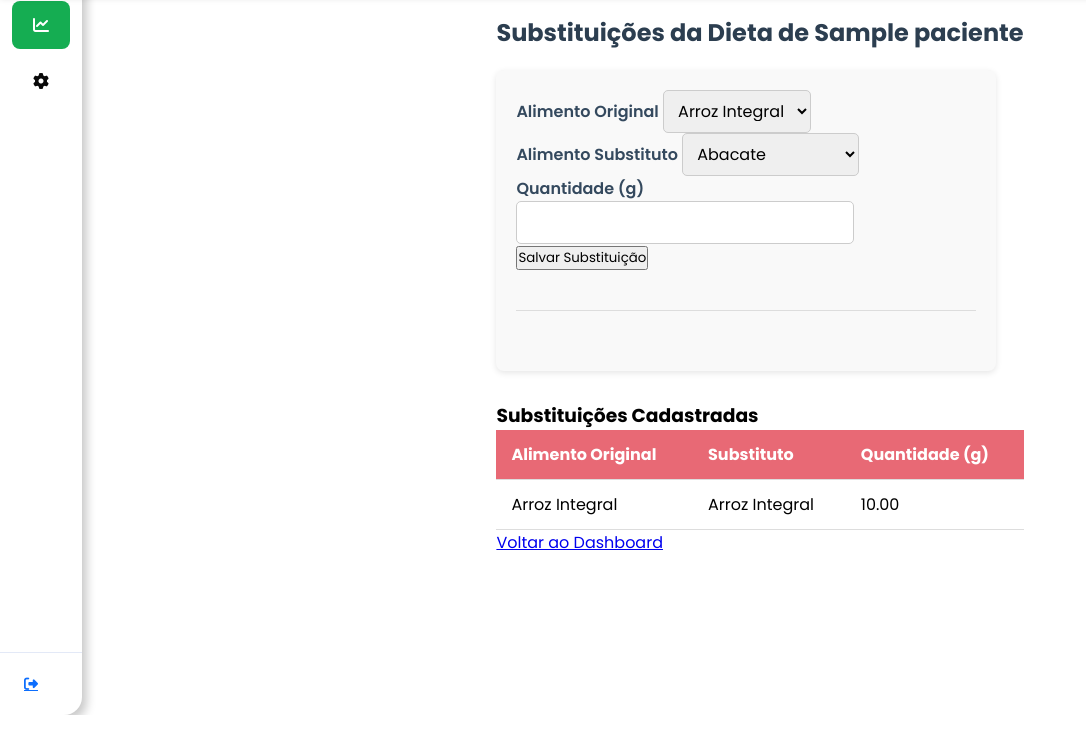
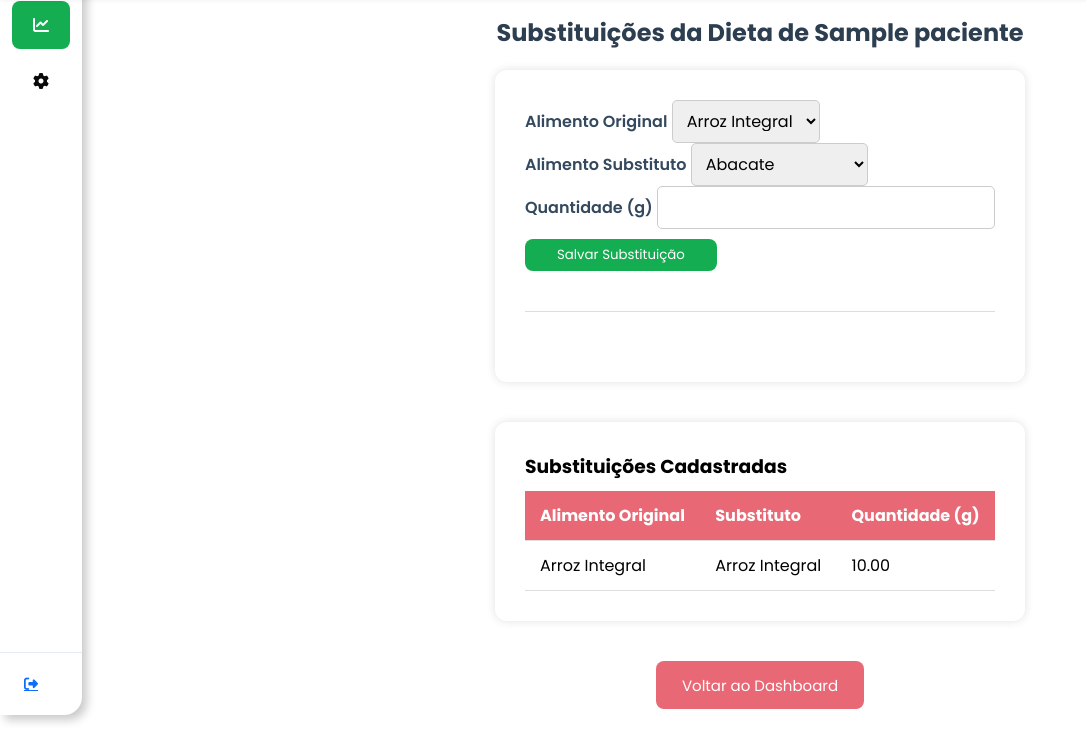
Before and after one commit to cllararibeiro/smartnutri, a Flask app: page /nutricionista/substituicoes/1 in a window 1280 px wide. Shown: the part 85-814 px from the top of the page, without its empty margins (0-1086 px from the left). Run offline with Flask 3, Linux system fonts and the light colour scheme; the first user in the database is signed in; data comes from the database, SQL or seed files in the repository; tables that the repository leaves empty hold one stand-in row (Sample ...).

Commit message:
tela de substitui

```diff
--- a/static/css/substituicoes.css
+++ b/static/css/substituicoes.css
@@ -18,24 +18,51 @@
   --bege-claro:#f7f7f7;
 }
 
+
+#content-wrapper {
+  display: flex;
+  justify-content: center;
+  align-items: center;
+  flex-direction: column;
+}
  h2 {
     margin-bottom: 20px;
     color: #2c3e50;
   }
 
+  h3 {
+    margin-bottom: 10px;
+  }
   .cardnew {
-    background: #f9f9f9;
-    border-radius: 8px;
-    padding: 20px;
-    max-width: 500px;
-    margin-bottom: 30px;
-    box-shadow: 0 2px 6px rgba(0,0,0,0.1);
+    background: #fff;
+    padding: 30px;
+    border-radius: 12px;
+    box-shadow: 0 0 10px rgba(0, 0, 0, 0.12);
+    margin-bottom: 40px;
+    width: 100%;
+    max-width: 100%;
+  }
+
+  form {
+    display: flex;
+    justify-content: center;
+    flex-direction: column;
   }
 
   form .form-group {
     margin-bottom: 15px;
     display: flex;
     flex-direction: column;
+  }
+
+  .button {
+    width: 12rem;
+    height: 2rem;
+    background-color: var(--verde-padrao);
+    border: none;
+    color: white;
+    border-radius: 8px;
+    margin-top: 10px;
   }
 
   label {
@@ -80,9 +107,16 @@
   }
 
   .tabelasubs {
-    max-width: 700px;
-    overflow-x: auto;
+    background: #fff;
+    padding: 30px;
+    border-radius: 12px;
+    box-shadow: 0 0 10px rgba(0, 0, 0, 0.12);
+    margin-bottom: 40px;
+    width: 100%;
+    max-width: 100%;
+
   }
+
 
   table {
     width: 100%;
@@ -111,6 +145,19 @@
     color: #777;
   }
 
+.abutton {
+  display: flex;
+  justify-content: center;
+  align-items: center;
+  background-color: var(--rosa);
+  border-radius: 8px;
+  text-decoration: none;
+  color: white;
+  width: 13rem;
+  height: 3rem;
+  font-size: 15px;
+}
+
   .btn-back {
     display: inline-block;
     margin-top: 30px;
--- a/templates/nutricionista/substituicoes.html
+++ b/templates/nutricionista/substituicoes.html
@@ -31,7 +31,7 @@
     <input type="number" step="0.1" name="quantidade" required>
   </div>
 
-  <button type="submit">Salvar Substituição</button>
+  <button class="button" type="submit">Salvar Substituição</button>
 </form>
 
 <hr>
@@ -59,8 +59,9 @@
       {% endfor %}
     </tbody>
   </table>
+
 </div>
 
 
-<a href="{{ url_for('nutricionista.dashboard') }}">Voltar ao Dashboard</a>
+<a class="abutton" href="{{ url_for('nutricionista.dashboard') }}">Voltar ao Dashboard</a>
 {% endblock %}
```
Also changed, not shown: other parts of static/css/substituicoes.css (+8 -0 lines). Lines whose indentation alone changed are shown as unchanged.
